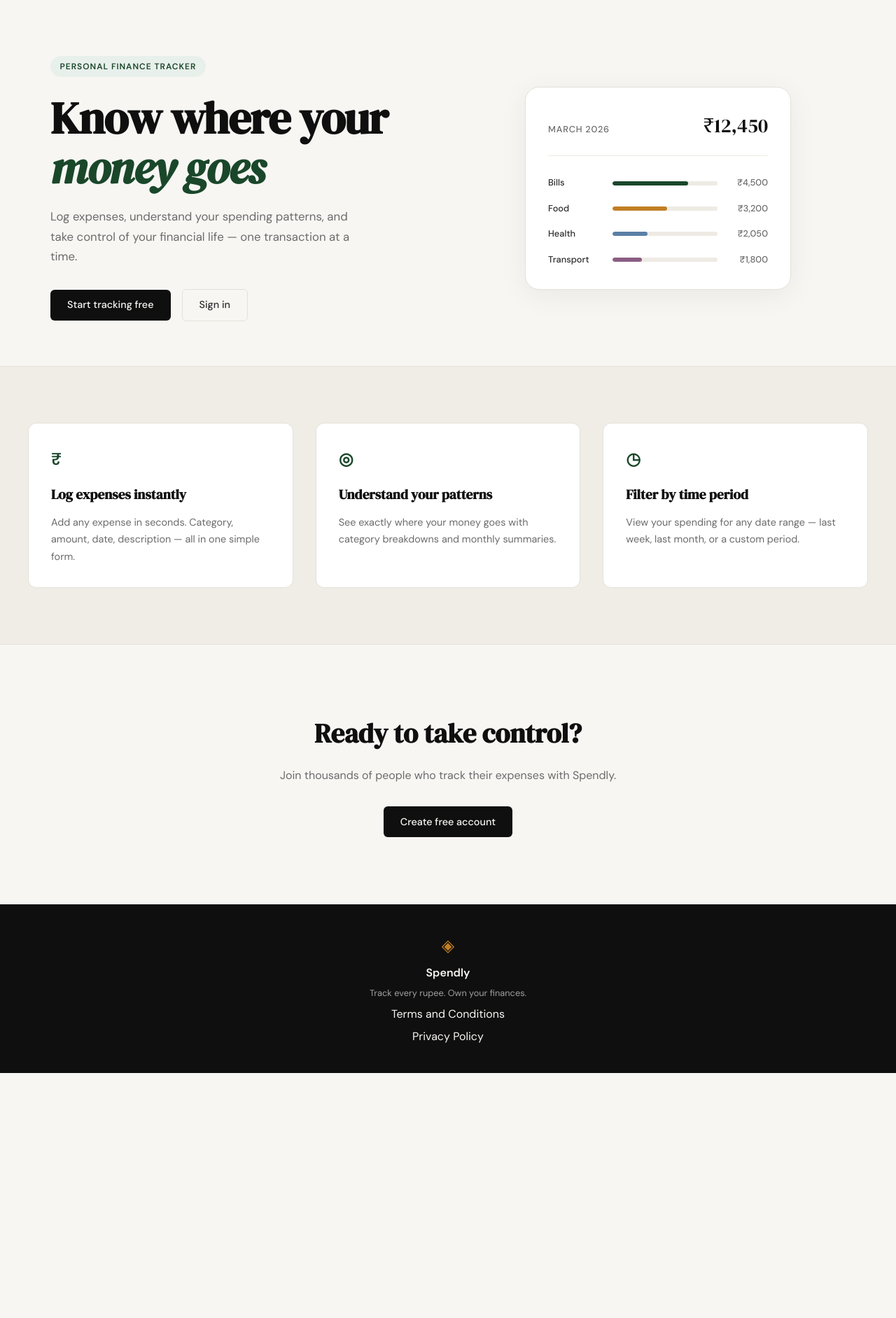
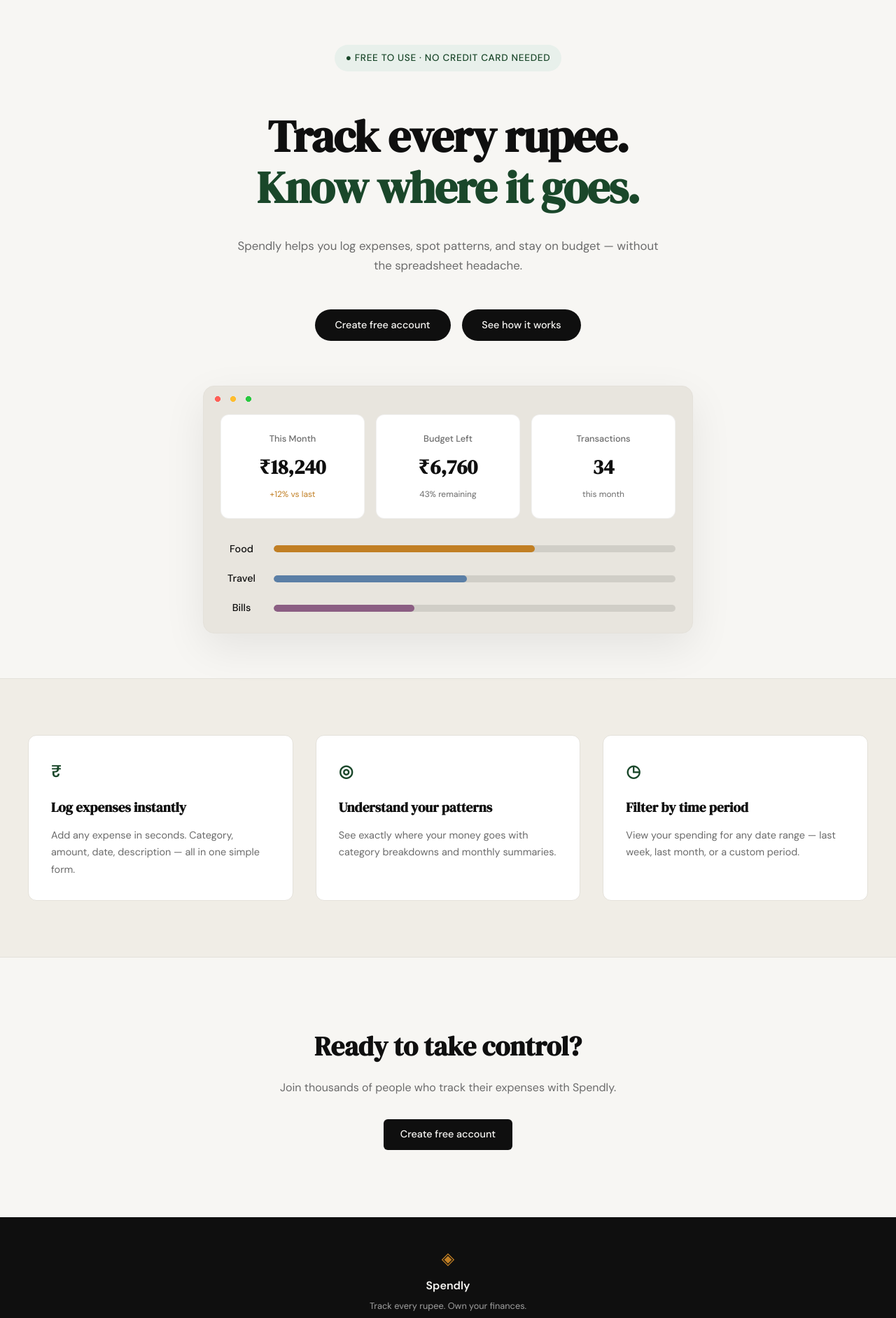
Before and after one commit to nehaPatro/spendly, a Flask app: page / in a window 1280 px wide. Shown: the part 61-1944 px from the top of the page at 70% size. Before the commit the page ends 1594 px from the top, so only its background shows below. Run offline with Flask 3, Linux system fonts and the light colour scheme.

Commit message:
landing: redesign hero section to match mockup

```diff
--- /dev/null
+++ b/expense-tracker/static/css/landing.css
@@ -0,0 +1,249 @@
+/* ================================================================ */
+/* Landing page hero section styles                                 */
+/* ================================================================ */
+
+.hero {
+    padding: 4rem 2rem;
+    display: flex;
+    flex-direction: column;
+    align-items: center;
+    justify-content: center;
+    text-align: center;
+    gap: 2rem;
+    max-width: 1200px;
+    margin: 0 auto;
+}
+
+.hero-badge {
+    display: inline-block;
+    background: var(--accent-light);
+    color: var(--accent);
+    font-size: 0.85rem;
+    font-weight: 500;
+    padding: 0.5rem 1rem;
+    border-radius: 999px;
+    letter-spacing: 0.05em;
+}
+
+.hero-title {
+    font-family: var(--font-display);
+    font-size: clamp(2.5rem, 6vw, 4rem);
+    line-height: 1.15;
+    letter-spacing: -0.02em;
+    color: var(--ink);
+    margin: 0;
+    max-width: 900px;
+}
+
+.hero-title br + .hero-title-accent,
+.hero-title-accent {
+    display: block;
+    color: var(--accent);
+}
+
+.hero-subtitle {
+    font-size: 1.05rem;
+    color: var(--ink-muted);
+    line-height: 1.7;
+    max-width: 620px;
+    margin: 0;
+}
+
+.hero-actions {
+    display: flex;
+    gap: 1rem;
+    align-items: center;
+    justify-content: center;
+    flex-wrap: wrap;
+    margin-top: 1rem;
+}
+
+.hero-actions .btn-primary {
+    border-radius: 999px;
+    padding: 0.7rem 1.8rem;
+}
+
+.hero-visual {
+    margin-top: 2rem;
+    width: 100%;
+    display: flex;
+    justify-content: center;
+}
+
+.mock-card {
+    background: #e8e5de;
+    border-radius: 16px;
+    padding: 1.5rem;
+    width: 100%;
+    max-width: 700px;
+    box-shadow: 0 20px 60px rgba(0, 0, 0, 0.08);
+    position: relative;
+}
+
+.mock-card::before {
+    content: '';
+    position: absolute;
+    top: 12px;
+    left: 16px;
+    display: flex;
+    gap: 8px;
+}
+
+.mock-card::after {
+    content: '';
+    position: absolute;
+    top: 12px;
+    left: 16px;
+    width: 72px;
+    height: 12px;
+    background:
+        radial-gradient(circle, #ff5f57 4px, transparent 4px),
+        radial-gradient(circle, #ffbd2e 4px, transparent 4px),
+        radial-gradient(circle, #28c940 4px, transparent 4px);
+    background-size: 8px 12px, 8px 12px, 8px 12px;
+    background-position: 0 0, 22px 0, 44px 0;
+    background-repeat: no-repeat;
+}
+
+.mock-card-stats {
+    display: grid;
+    grid-template-columns: repeat(3, 1fr);
+    gap: 1rem;
+    margin-bottom: 2rem;
+    padding-top: 1rem;
+}
+
+.stat-item {
+    background: white;
+    border-radius: 12px;
+    padding: 1.5rem 1rem;
+    display: flex;
+    flex-direction: column;
+    align-items: center;
+    border: 1px solid rgba(0, 0, 0, 0.05);
+}
+
+.stat-label {
+    font-size: 0.8rem;
+    color: var(--ink-muted);
+    font-weight: 500;
+    text-transform: capitalize;
+    margin-bottom: 0.4rem;
+}
+
+.stat-value {
+    font-family: var(--font-display);
+    font-size: 1.8rem;
+    color: var(--ink);
+    font-weight: 700;
+    margin-bottom: 0.4rem;
+}
+
+.stat-change {
+    font-size: 0.75rem;
+    color: var(--ink-muted);
+}
+
+.stat-change.positive {
+    color: #c17f24;
+}
+
+.mock-card-bars {
+    display: flex;
+    flex-direction: column;
+    gap: 1.2rem;
+}
+
+.mock-bar-row {
+    display: grid;
+    grid-template-columns: 60px 1fr;
+    align-items: center;
+    gap: 1rem;
+}
+
+.mock-cat {
+    font-size: 0.9rem;
+    font-weight: 500;
+    color: var(--ink);
+}
+
+.mock-bar-track {
+    height: 10px;
+    background: rgba(0, 0, 0, 0.1);
+    border-radius: 999px;
+    overflow: hidden;
+}
+
+.mock-bar {
+    height: 100%;
+    border-radius: 999px;
+}
+
+.mock-bar-food {
+    background: #c17f24;
+}
+
+.mock-bar-travel {
+    background: #5b7fa6;
+}
+
+.mock-bar-bills {
+    background: #8b5e83;
+}
+
+/* ================================================================ */
+/* Responsive adjustments                                           */
+/* ================================================================ */
+
+@media (max-width: 768px) {
+    .hero {
+        padding: 3rem 1.5rem;
+        gap: 1.5rem;
+    }
+
+    .hero-title {
+        font-size: clamp(2rem, 5vw, 3rem);
+    }
+
+    .mock-card-stats {
+        grid-template-columns: 1fr;
+        gap: 0.75rem;
+    }
+
+    .hero-actions {
+        flex-direction: column;
+        gap: 0.8rem;
+        width: 100%;
+    }
+
+    .hero-actions .btn-primary {
+        width: 100%;
+    }
+
+    .mock-bar-row {
+        grid-template-columns: 50px 1fr;
+        gap: 0.8rem;
+    }
+}
+
+@media (max-width: 600px) {
+    .hero {
+        padding: 2rem 1rem;
+    }
+
+    .hero-badge {
+        font-size: 0.75rem;
+    }
+
+    .mock-card {
+        padding: 1rem;
+    }
+
+    .stat-item {
+        padding: 1rem 0.75rem;
+    }
+
+    .stat-value {
+        font-size: 1.5rem;
+    }
+}
--- a/expense-tracker/templates/landing.html
+++ b/expense-tracker/templates/landing.html
@@ -2,59 +2,63 @@
 
 {% block title %}Spendly — Track Every Rupee{% endblock %}
 
+{% block head %}
+<link rel="stylesheet" href="{{ url_for('static', filename='css/landing.css') }}">
+{% endblock %}
+
 {% block content %}
 
 <section class="hero">
-    <div class="hero-inner">
-        <div class="hero-badge">Personal Finance Tracker</div>
-        <h1 class="hero-title">
-            Know where your<br>
-            <em>money goes</em>
-        </h1>
-        <p class="hero-subtitle">
-            Log expenses, understand your spending patterns,
-            and take control of your financial life —
-            one transaction at a time.
-        </p>
-        <div class="hero-actions">
-            <a href="{{ url_for('register') }}" class="btn-primary">Start tracking free</a>
-            <a href="{{ url_for('login') }}" class="btn-ghost">Sign in</a>
-        </div>
+    <div class="hero-badge">● Free to use · No credit card needed</div>
+    <h1 class="hero-title">
+        Track every rupee.<br>
+        <span class="hero-title-accent">Know where it goes.</span>
+    </h1>
+    <p class="hero-subtitle">
+        Spendly helps you log expenses, spot patterns, and stay
+        on budget — without the spreadsheet headache.
+    </p>
+    <div class="hero-actions">
+        <a href="{{ url_for('register') }}" class="btn-primary">Create free account</a>
+        <a href="{{ url_for('register') }}" class="btn-primary">See how it works</a>
     </div>
     <div class="hero-visual">
         <div class="mock-card">
-            <div class="mock-card-header">
-                <span class="mock-label">March 2026</span>
-                <span class="mock-total">₹12,450</span>
+            <div class="mock-card-stats">
+                <div class="stat-item">
+                    <span class="stat-label">This month</span>
+                    <span class="stat-value">₹18,240</span>
+                    <span class="stat-change positive">+12% vs last</span>
+                </div>
+                <div class="stat-item">
+                    <span class="stat-label">Budget left</span>
+                    <span class="stat-value">₹6,760</span>
+                    <span class="stat-change">43% remaining</span>
+                </div>
+                <div class="stat-item">
+                    <span class="stat-label">Transactions</span>
+                    <span class="stat-value">34</span>
+                    <span class="stat-change">this month</span>
+                </div>
             </div>
-            <div class="mock-bars">
+            <div class="mock-card-bars">
+                <div class="mock-bar-row">
+                    <span class="mock-cat">Food</span>
+                    <div class="mock-bar-track">
+                        <div class="mock-bar mock-bar-food" style="width: 65%"></div>
+                    </div>
+                </div>
+                <div class="mock-bar-row">
+                    <span class="mock-cat">Travel</span>
+                    <div class="mock-bar-track">
+                        <div class="mock-bar mock-bar-travel" style="width: 48%"></div>
+                    </div>
+                </div>
                 <div class="mock-bar-row">
                     <span class="mock-cat">Bills</span>
                     <div class="mock-bar-track">
-                        <div class="mock-bar" style="width: 72%"></div>
+                        <div class="mock-bar mock-bar-bills" style="width: 35%"></div>
                     </div>
-                    <span class="mock-amt">₹4,500</span>
-                </div>
-                <div class="mock-bar-row">
-                    <span class="mock-cat">Food</span>
-                    <div class="mock-bar-track">
-                        <div class="mock-bar mock-bar-2" style="width: 52%"></div>
-                    </div>
-                    <span class="mock-amt">₹3,200</span>
-                </div>
-                <div class="mock-bar-row">
-                    <span class="mock-cat">Health</span>
-                    <div class="mock-bar-track">
-                        <div class="mock-bar mock-bar-3" style="width: 33%"></div>
-                    </div>
-                    <span class="mock-amt">₹2,050</span>
-                </div>
-                <div class="mock-bar-row">
-                    <span class="mock-cat">Transport</span>
-                    <div class="mock-bar-track">
-                        <div class="mock-bar mock-bar-4" style="width: 28%"></div>
-                    </div>
-                    <span class="mock-amt">₹1,800</span>
                 </div>
             </div>
         </div>
```
